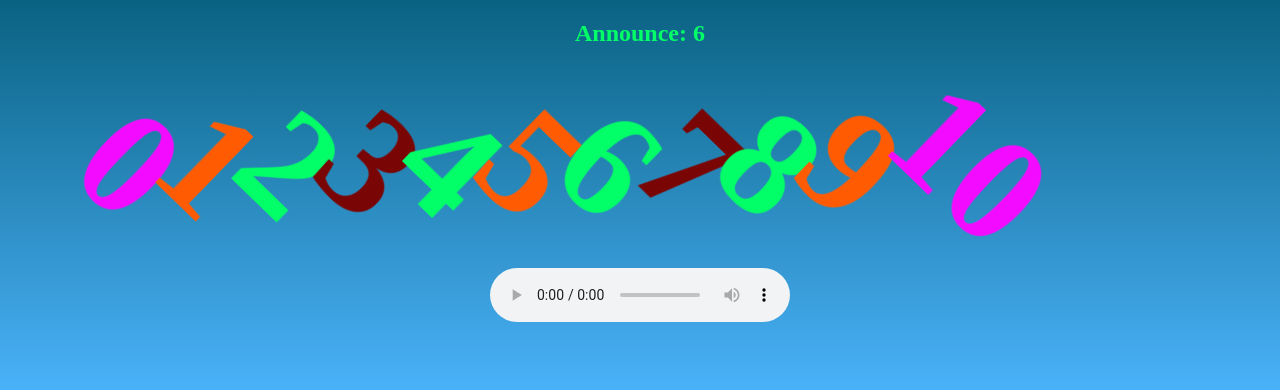
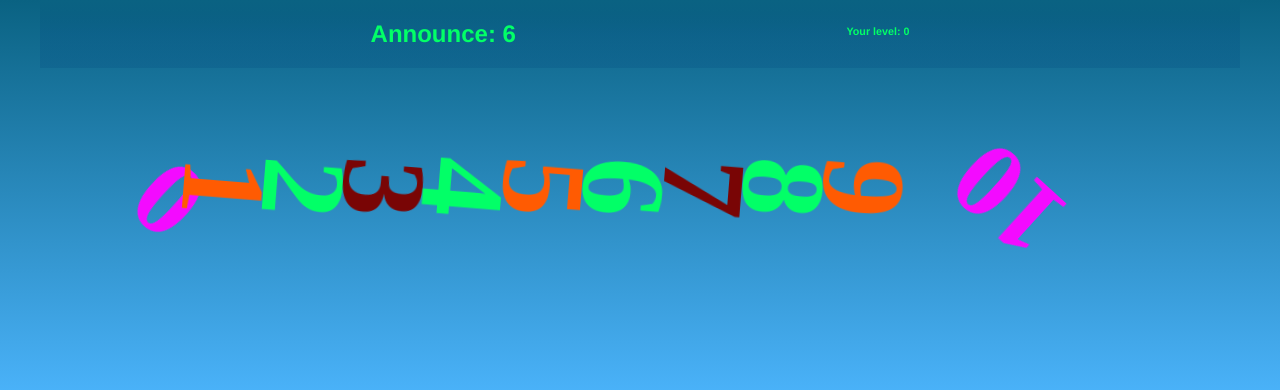
Before and after one commit to avishai84/numbers, a React (Create React App) app: page / in a window 1280 px wide. Shown: the top 390 px of the page. Built offline with nearby package versions, Linux system fonts and the light colour scheme; a web font is replaced by a local one; what browser-detect would draw is missing.

Commit message:
Adding levels to animation

```diff
--- a/src/components/AllCss/styles.scss
+++ b/src/components/AllCss/styles.scss
@@ -7,10 +7,10 @@
   --color-b: rgb(2, 255, 103);
   --color-c: rgb(255, 91, 2);
   --color-d: rgb(243, 11, 255);
-  --cubic1-1: .85;
+  --cubic1-1: .15;
   --cubic1-2: .18;
   --cubic1-3: .44;
-  --cubic1-4: 0.68;
+  --cubic1-4: .28;
   --translation :0;
   --translation-a: 0;
   --translation-b: 0;
@@ -24,14 +24,22 @@
   --translation-j: 0;
   --translation-k: 0;
   --translation-l: 0;
-
+  --translation-m: 0;
+  --translation-n: 0;
+  --translation-o: 0;
+  --translation-p: 0;
+  --translation-q: 0;
+  --translation-r: 0;
+  --translation-s: 0;
+  --translation-t: 0;
+  --translation-u: 0;
 }
 
 @keyframes run {
 	0% {
     transform: translate3d(0,0,0) rotate(-20deg) scale(0.8)
     translateX(var(--translation-a))
-    translateY(var(--translation)-b);
+    translateY(var(--translation-b));
 
 	}
 	100% {
@@ -42,6 +50,62 @@
 	};
 }
 
+@keyframes run1 {
+	0% {
+    transform: translate3d(0,0,0) rotate(-20deg) scale(0.8)
+    translateX(var(--translation-e))
+    translateY(var(--translation-f));
+
+	}
+	100% {
+
+    transform: translate3d(1ch, 0.4in, 1em) rotate(380deg) scale(0.6)
+    translateX(var(--translation-g))
+    translateY(var(--translation-j));
+	};
+}
+@keyframes run2 {
+	0% {
+    transform: translate3d(0,0,0) rotate(-20deg) scale(0.8)
+    translateX(var(--translation-i))
+    translateY(var(--translation-k));
+
+	}
+	100% {
+
+    transform: translate3d(1ch, 0.4in, 1em) rotate(380deg) scale(0.6)
+    translateX(var(--translation-l))
+    translateY(var(--translation-m));
+	};
+}
+@keyframes run3 {
+	0% {
+    transform: translate3d(0,0,0) rotate(-20deg) scale(0.8)
+    translateX(var(--translation-n))
+    translateY(var(--translation-o));
+
+	}
+	100% {
+
+    transform: translate3d(1ch, 0.4in, 1em) rotate(380deg) scale(0.6)
+    translateX(var(--translation-p))
+    translateY(var(--translation-q));
+	};
+}
+@keyframes run4 {
+	0% {
+    transform: translate3d(0,0,0) rotate(-20deg) scale(0.8)
+    translateX(var(--translation-r))
+    translateY(var(--translation-s));
+
+	}
+	100% {
+
+    transform: translate3d(1ch, 0.4in, 1em) rotate(380deg) scale(0.6)
+    translateX(var(--translation-t))
+    translateY(var(--translation-u));
+	};
+}
 html,
 body {
   color: var(--color-b);
@@ -55,16 +119,23 @@ body {
   overflow: hidden;
   perspective: 1000px;
   perspective-origin: center center;
+  header{
+    display:flex;
+    background-image: linear-gradient(0deg, #07538551 51%, #0a6282 100%);
+    justify-content: space-evenly;
+    font-family: "Helvetica Neue",Arial,"Noto Sans",sans-serif;
+  }
   .App {
     display:block;
     max-height:400px;
     max-width:1200px;
     width:100%;
     margin:0 auto;
+    position:relative;
     ul {
       display:flex;
       list-style: none;
-      position:relative;
+      //position:relative;
       li {
         width: fit-content;
         height: max-content;
@@ -75,11 +146,13 @@ body {
         //position:absolute;
         //cubic-bezier(1, 0.06, 0.48, 0.68)
         animation: run 3s cubic-bezier(calc(var(--cubic1-1)),calc(var(--cubic1-2)),calc(var(--cubic1-3)),calc(var(--cubic1-4))) 1s infinite alternate-reverse both;
-        //top:var(--translation);
-        //left:var(--translation);
+        ////top:var(--translation);
+        ////left:var(--translation);
         // transform:
-        // translateX(calc(var(--translation) * 1vw))
-        // translateY(calc(var(--translation) * 1vh));
+         //translateX(calc(var(--translation) * 1vw))
+         //translateY(calc(var(--translation) * 1vh));
+        //top:var(--translation-a);
+        //left:var(--translation-b);
         &:hover{
           cursor: grab;
         }
@@ -87,44 +160,60 @@ body {
       li:nth-child(odd) {
         color: var(--color-b);
         font-family: var(--font-b);
-        //top:var(--translation-a);
-        //left:var(--translation-b);
+        animation: run1 3s cubic-bezier(calc(var(--cubic1-1)),calc(var(--cubic1-2)),calc(var(--cubic1-3)),calc(var(--cubic1-4))) 1s infinite alternate-reverse both;
+        ////top:var(--translation-a);
+        ////left:var(--translation-b);
         //animation: run 3s cubic-bezier(calc(var(--cubic1-1)),calc(var(--cubic1-2)),calc(var(--cubic1-3)),calc(var(--cubic1-4))) 1s infinite alternate-reverse both;
+        //top:var(--translation-c);
+        //left:var(--translation-d);
       }
       li:nth-child(even) {
         color: var(--color-c);
         font-family: var(--font-c);
-        //top:var(--translation-c);
-        //left:var(--translation-d);
+        animation: run2 3s cubic-bezier(calc(var(--cubic1-1)),calc(var(--cubic1-2)),calc(var(--cubic1-3)),calc(var(--cubic1-4))) 1s infinite alternate-reverse both;
+        ////top:var(--translation-c);
+        ////left:var(--translation-d);
         //animation: run 3s cubic-bezier(calc(var(--cubic1-1)),calc(var(--cubic1-2)),calc(var(--cubic1-3)),calc(var(--cubic1-4))) 1s infinite alternate-reverse both;
+        //top:var(--translation-e);
+        //left:var(--translation-f);
       }
       li:nth-child(8n) {
         color: var(--color-a);
         font-family: var(--font-a);
-        //top:var(--translation-d);
-        //left:var(--translation-d);
+        ////top:var(--translation-d);
+        ////left:var(--translation-d);
         //animation: run 3s cubic-bezier(calc(var(--cubic1-1)),calc(var(--cubic1-2)),calc(var(--cubic1-3)),calc(var(--cubic1-4))) 1s infinite alternate-reverse both;
+        //top:var(--translation-g);
+        //left:var(--translation-j);
       }
       li:nth-child(4n) {
         color: var(--color-a);
         font-family: var(--font-a);
-        //top:var(--translation-e);
-        //left:var(--translation-f);
+        ////top:var(--translation-e);
+        ////left:var(--translation-f);
         //animation: run 3s cubic-bezier(calc(var(--cubic1-1)),calc(var(--cubic1-2)),calc(var(--cubic1-3)),calc(var(--cubic1-4))) 1s infinite alternate-reverse both;
+        //top:var(--translation-k);
+        //left:var(--translation-l);
       }
       li:last-child{
         color: var(--color-d);
         font-family: var(--font-d);
-        //top:var(--translation-i);
-        //left:var(--translation-j);
+        animation: run3 3s cubic-bezier(calc(var(--cubic1-1)),calc(var(--cubic1-2)),calc(var(--cubic1-3)),calc(var(--cubic1-4))) 1s infinite reverse both;
+        ////top:var(--translation-i);
+        ////left:var(--translation-j);
         //animation: run 3s cubic-bezier(calc(var(--cubic1-1)),calc(var(--cubic1-2)),calc(var(--cubic1-3)),calc(var(--cubic1-4))) 1s infinite alternate-reverse both;
+        //top:var(--translation-m);
+        //left:var(--translation-n);
       }
       li:first-child{
         color: var(--color-d);
         font-family: var(--font-d);
-        //top:var(--translation-k);
-        //left:var(--translation-l);
+        animation: run4 3s cubic-bezier(calc(var(--cubic1-1)),calc(var(--cubic1-2)),calc(var(--cubic1-3)),calc(var(--cubic1-4))) 1s infinite reverse both;
+        ////top:var(--translation-k);
+        ////left:var(--translation-l);
         //animation: run 3s cubic-bezier(calc(var(--cubic1-1)),calc(var(--cubic1-2)),calc(var(--cubic1-3)),calc(var(--cubic1-4))) 1s infinite alternate-reverse both;
+        //top:var(--translation-o);
+        //left:var(--translation-p);
       }
 
     }
--- a/src/components/AudioPlayer.jsx
+++ b/src/components/AudioPlayer.jsx
@@ -1,4 +1,4 @@
-import React, { useState, useEffect, useRef } from "react";
+import React, { useState, useEffect } from "react";
 import ReactAudioPlayer from "react-audio-player";
 import Sounds from "../soundSrc/Sounds";
 let buildSoundPath;
@@ -35,7 +35,6 @@ if (Sounds !== undefined) {
       <ReactAudioPlayer
       src={buildSoundPath}
       autoPlay={true}
-      controls
       loop
       />
     </>
--- a/src/components/CheckArray.jsx
+++ b/src/components/CheckArray.jsx
@@ -3,7 +3,6 @@ const CheckArray = (randomNum, arrayFromState) => {
             const index = [...arrayFromState].indexOf(Number.parseInt(randomNum));
             return(index > -1 ? true : false);
       }
-      console.log('less then 1 === 0');
       return(null);
 };
 export default CheckArray;
--- a/src/components/CssFn/CssAlive.js
+++ b/src/components/CssFn/CssAlive.js
@@ -1,31 +1,35 @@
-export const CssAlive = {
-      init : () => 'init'
-
-};
-export const hello = () => 'hello';
-export const bye = () => 'bye';
 
 const part = (min, offset) => Math.random() * offset + min;
 const style = document.documentElement.style;
 
-export const changeEasing = () => {
+export const changeEasing = (dificulty) => {
+      console.log('dificulty ', dificulty);
 //Change the four points of the cubic-bezier to up the non-linear ante
-console.log('style executed');
+      const level = 3 * dificulty;
       style.setProperty('--cubic1-1', part(Math.random() * .8, Math.random() * .5));
       style.setProperty('--cubic1-2', part(Math.random() * .12, Math.random()*.2));
       style.setProperty('--cubic1-3', part(Math.random() * .35, Math.random() *.25));
       style.setProperty('--cubic1-4', part(Math.random() * 0.91, Math.random() *.25));
-      style.setProperty('--translation', Math.random() * 100+'%');
-      style.setProperty('--translation-a', Math.random() * 100+'%');
-      style.setProperty('--translation-b', Math.random() * 100+'%');
-      style.setProperty('--translation-c', Math.random() * 100+'%');
-      style.setProperty('--translation-d', Math.random() * 100+'%');
-      style.setProperty('--translation-e', Math.random() * 100+'%');
-      style.setProperty('--translation-f', Math.random() * 100+'%');
-      style.setProperty('--translation-g', Math.random() * 100+'%');
-      style.setProperty('--translation-h', Math.random() * 100+'%');
-      style.setProperty('--translation-i', Math.random() * 100+'%');
-      style.setProperty('--translation-j', Math.random() * 100+'%');
-      style.setProperty('--translation-k', Math.random() * 100+'%');
-      style.setProperty('--translation-l', Math.random() * 100+'%');
+      style.setProperty('--translation', Math.random() * level+'rem');
+      style.setProperty('--translation-a', Math.random() * level+'rem');
+      style.setProperty('--translation-b', Math.random() * level+'rem');
+      style.setProperty('--translation-c', Math.random() * level+'rem');
+      style.setProperty('--translation-d', Math.random() * level+'rem');
+      style.setProperty('--translation-e', Math.random() * level+'rem');
+      style.setProperty('--translation-f', Math.random() * level+'rem');
+      style.setProperty('--translation-g', Math.random() * level+'rem');
+      style.setProperty('--translation-h', Math.random() * level+'rem');
+      style.setProperty('--translation-i', Math.random() * level+'rem');
+      style.setProperty('--translation-j', Math.random() * level+'rem');
+      style.setProperty('--translation-k', Math.random() * level+'rem');
+      style.setProperty('--translation-l', Math.random() * level+'rem');
+      style.setProperty('--translation-m', Math.random() * level+'rem');
+      style.setProperty('--translation-n', Math.random() * level+'rem');
+      style.setProperty('--translation-o', Math.random() * level+'rem');
+      style.setProperty('--translation-p', Math.random() * level+'rem');
+      style.setProperty('--translation-q', Math.random() * level+'rem');
+      style.setProperty('--translation-r', Math.random() * level+'rem');
+      style.setProperty('--translation-s', Math.random() * level+'rem');
+      style.setProperty('--translation-t', Math.random() * level+'rem');
+      style.setProperty('--translation-u', Math.random() * level+'rem');
 };
--- a/src/components/NumbersModule.tsx
+++ b/src/components/NumbersModule.tsx
@@ -1,7 +1,7 @@
 import React, { useReducer, useState, useEffect } from "react";
 import GenerateNumber from './GenerateNumber';
 import Audio from './Audio';
-import {hello, CssAlive, bye, changeEasing} from './CssFn/CssAlive';
+import {changeEasing} from './CssFn/CssAlive';
 import './AllCss/styles.scss';
 // const updateCSSInterval:any = ():any => {
 //   setInterval(() => {
@@ -12,6 +12,7 @@ import './AllCss/styles.scss';
 const initialNumbers:any = [0,1,2,3,4,5,6,7,8,9,10];
 const NumbersModule = ({browserName}:any) => {
 const [rndmNum, setRndmNum] = useState();
+const [level, setLevel] = useState(0);
 // const [cssAlive, setCssAlive] = useState();
 // const [isGameOver, setIsgameOver ] = useState(false);
 const [items, dispatch] = useReducer((state:any, action:any):any => {
@@ -19,6 +20,7 @@ const [items, dispatch] = useReducer((state:any, action:any):any => {
 
     switch(action.type){
       case 'new':
+        setLevel(level + 1);
         return state = [...initialNumbers];
       case 'rmv':
 
@@ -27,7 +29,7 @@ const [items, dispatch] = useReducer((state:any, action:any):any => {
           if(index > -1){
             const temp = [...state];
             temp.splice(index, 1);
-            changeEasing();
+            changeEasing(level);
             return(state = [...temp]);
           }
         }else{
@@ -73,7 +75,11 @@ useEffect( () => {
 
   return(
     <>
+    <header>
       <h2>Announce: {rndmNum} {items.length === 0 && <button onClick={() => dispatch({"type":"new"})}>new game</button>}</h2>
+        <h6>Your level: {level}</h6>
+    </header>
+
       <ul className="ul">
           {
           [...items].map(item => <li
```
